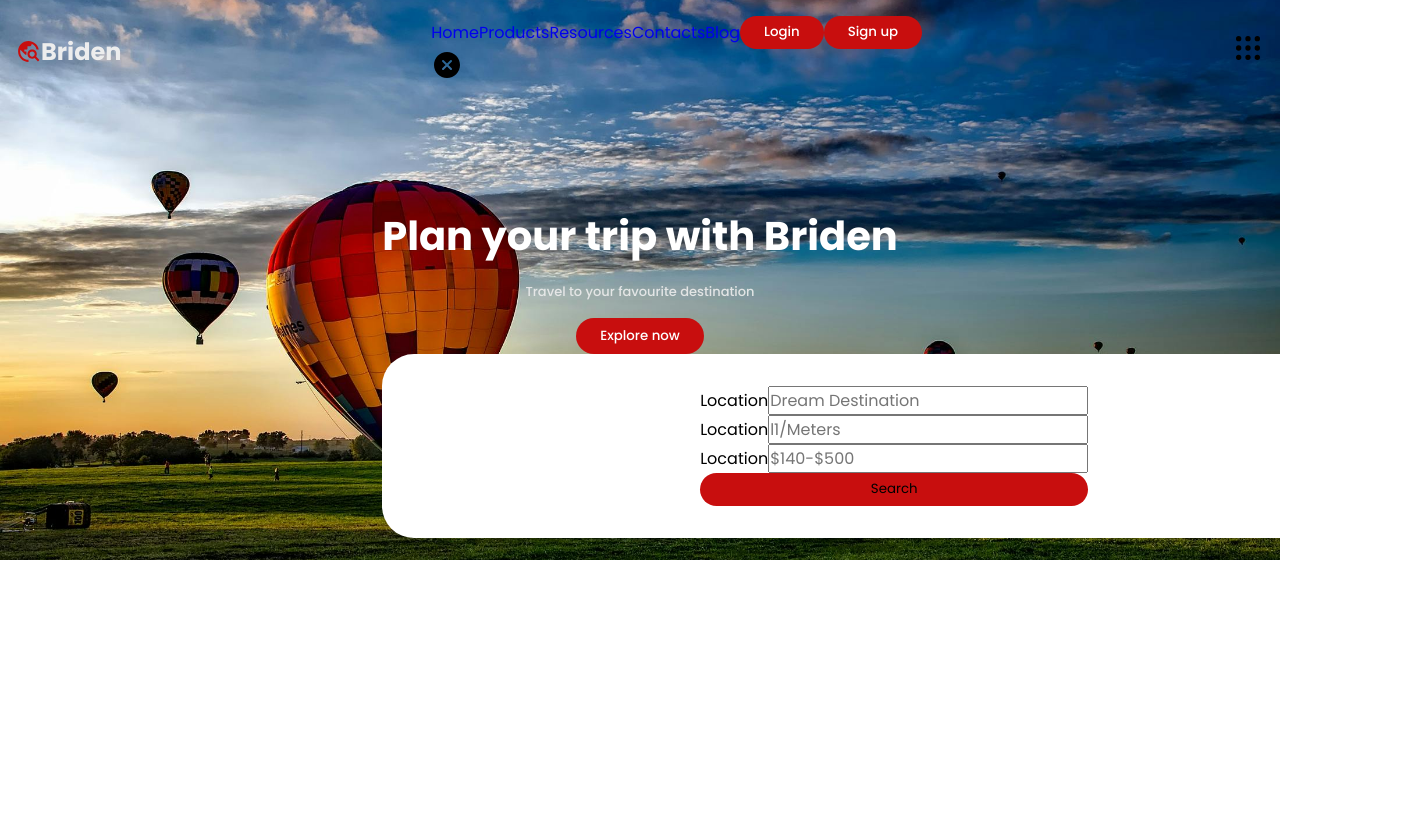
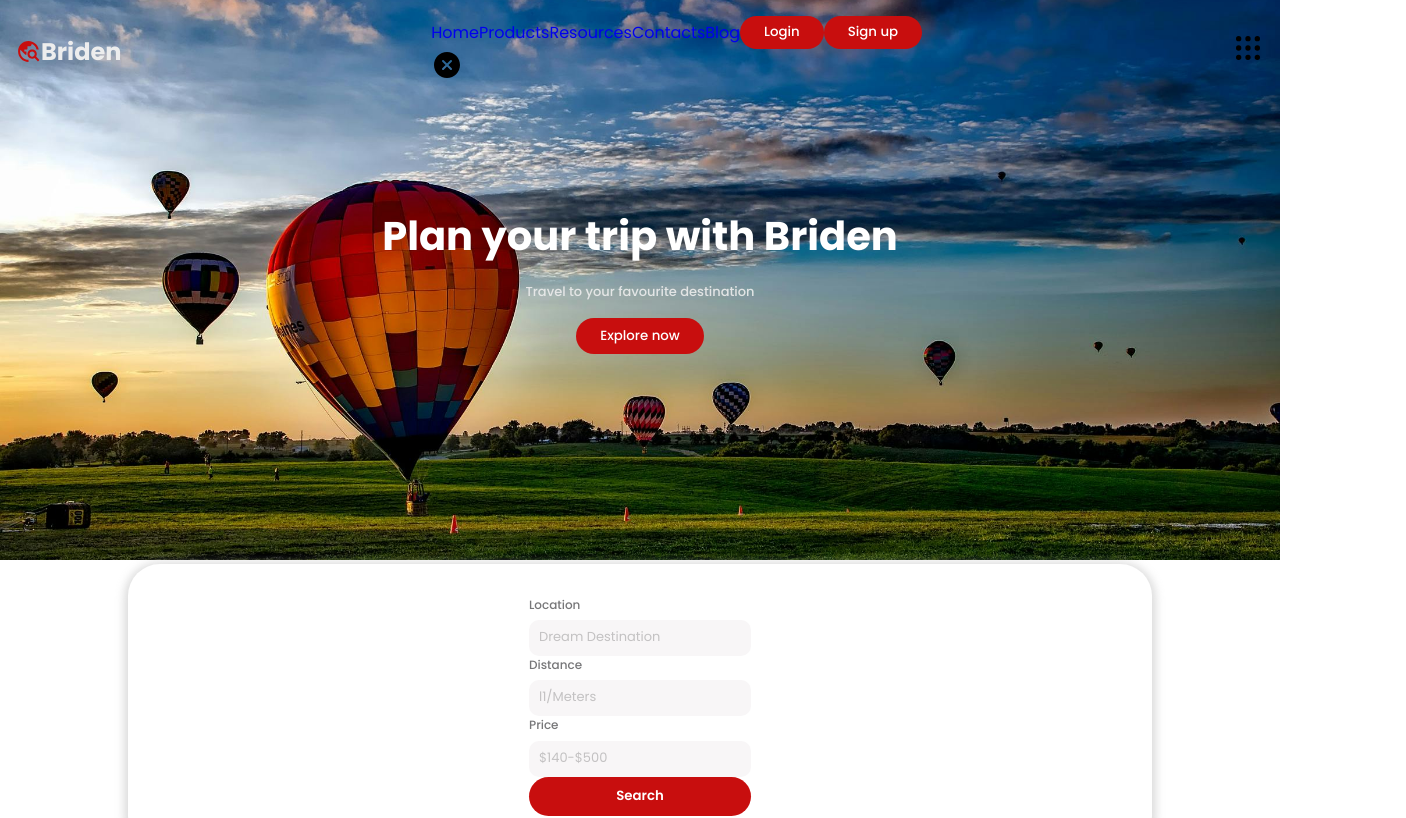
Before and after one commit to Wangari-Kariuki/BridenTravels, a React (Create React App) app: page / in a window 1280 px wide. Shown: the top 818 px of the page, 1406 px wide, since content can reach past the window. Built offline with nearby package versions, Linux system fonts and the light colour scheme.

Commit message:
commit 5 home card

```diff
--- a/src/Components/Home/Home.jsx
+++ b/src/Components/Home/Home.jsx
@@ -26,13 +26,13 @@ const Home = () => {
              <input type ="text" placeholder = "Dream Destination" ></input>
           </div>
 
-          <div className="locationDiv">
-             <label htmlFor="distance">Location</label>
+          <div className="distDiv">
+             <label htmlFor="distance">Distance</label>
              <input type ="text" placeholder = "l1/Meters" ></input>
           </div>
 
-          <div className="locationDiv">
-             <label htmlFor="location">Location</label>
+          <div className="priceDiv">
+             <label htmlFor="location">Price</label>
              <input type ="text" placeholder = "$140-$500" ></input>
           </div>
 
--- a/src/Components/Home/home.css
+++ b/src/Components/Home/home.css
@@ -50,6 +50,43 @@
   position: absolute;
   gap: 1 rem;
   justify-content: center;
+  bottom: -6%;
+  transform: translate(-50%);
+  left: 50%;
+  box-shadow: 0 2px 8px 4px rgba(178, 178, 178, 0.45);
+}
+.home .secContainer .homeCard .locationDiv, .home .secContainer .homeCard .distDiv, .home .secContainer .homeCard .priceDiv {
+  width: 100%;
+}
+.home .secContainer .homeCard .locationDiv label, .home .secContainer .homeCard .distDiv label, .home .secContainer .homeCard .priceDiv label {
+  display: block;
+  color: var(--TextColor);
+  font-weight: 500;
+  font-size: 12px;
+  padding-bottom: 0.4rem;
+}
+.home .secContainer .homeCard .locationDiv input, .home .secContainer .homeCard .distDiv input, .home .secContainer .homeCard .priceDiv input {
+  width: 100%;
+  background: var(--inputColor);
+  border-radius: 10px;
+  border: none;
+  padding: 10px;
+  font-size: 10px;
+  font-weight: 500;
+}
+.home .secContainer .homeCard .locationDiv input::placeholder, .home .secContainer .homeCard .distDiv input::placeholder, .home .secContainer .homeCard .priceDiv input::placeholder {
+  font-size: 13px;
+  opacity: 0.4;
+  font-weight: 400;
+}
+.home .secContainer .homeCard .locationDiv input:focus, .home .secContainer .homeCard .distDiv input:focus, .home .secContainer .homeCard .priceDiv input:focus {
+  outline: none;
+}
+.home .secContainer .homeCard .btn {
+  width: 100%;
+  padding: 0.6rem 1.5rem;
+  color: var(--WhitePColor);
+  font-weight: 600;
 }
 
 /*# sourceMappingURL=home.css.map */
--- a/src/Components/Home/home.scss
+++ b/src/Components/Home/home.scss
@@ -60,7 +60,52 @@
         position:absolute;
         gap: 1 rem;
         justify-content: center;
+        bottom: -6%;
+        transform: translate(-50%);
+        left:50%;
+        box-shadow:0 2px 8px 4px rgba(178, 178, 178, 0.45);
 
+
+        .locationDiv, .distDiv, .priceDiv{
+            width:100%;
+
+            label{
+                display:block;
+                color:var(--TextColor);
+                font-weight:500;
+                font-size:12px;
+                padding-bottom: .4rem;
+            }
+            input {
+                width:100%;
+                background:var(--inputColor);
+                border-radius: 10px;
+                border: none;
+                padding:10px;
+                font-size:10px;
+                font-weight: 500;
+
+
+                &::placeholder{
+                    font-size:13px;
+                    opacity:.4;
+                    font-weight:400;
+
+                }
+                &:focus{
+                    outline:none;
+
+                }
+            }
+
+
+        }
+        .btn{
+            width:100%;
+            padding: .6rem 1.5rem;
+            color:var(--WhitePColor);
+            font-weight:600;
+        }
     }
  }
 
```
Also changed, not shown: 1 other file (tests, documents, lock files or other folders).
